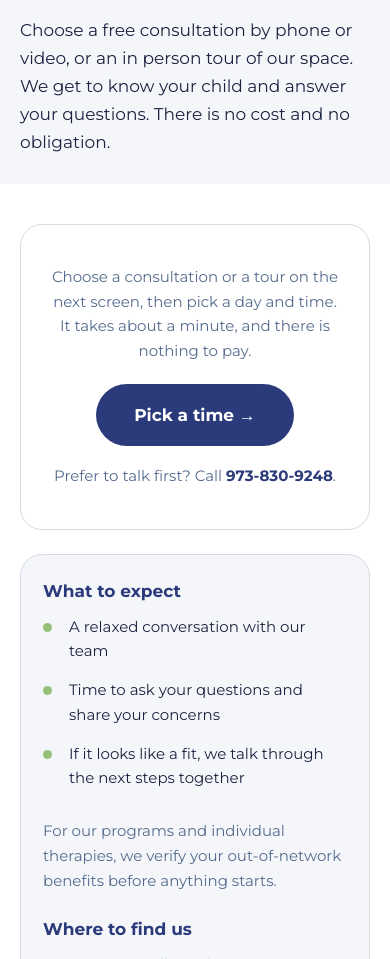
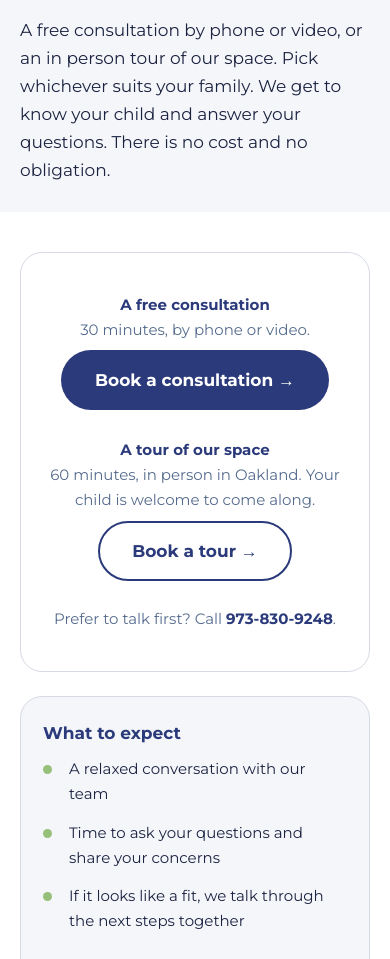
Before and after one commit to eNovoOs/cfd-demo, a plain HTML site: page book.html in a window 390 px wide. Shown: the part 248-1207 px from the top of the page. Drawn offline with Linux system fonts and the light colour scheme; a web font is replaced by a local one.

Commit message:
Split /book into two direct calendar links, drop the Service Menu
The osenovo Service Menu is gone. It only accepts calendars of type
"Service Booking", and that type silently never sends the booking
confirmation email: the checkbox is enabled, the booking is created, and
no email is sent or logged. Confirmed by testing the same settings under
two different owner users, and against a "One-On-One" calendar which
sends correctly from appointment@childfam-dev.com with working cancel and
reschedule links.

So both calendars were rebuilt as One-On-One and /book now offers each
one directly: a 30 minute consultation by phone or video, and a 60 minute
in person tour. Both still redirect to /thank-you, so Lead is unchanged.
The click-level ViewContent label now distinguishes the two, which the
single Service Menu link could not do.

Also fixed on the page: the tour button used a .ghost class that this
page never defined, so it rendered as bare text; and the sidebar claimed
we verify out-of-network benefits for all programs and individual
therapies, when only the full day program goes through benefits and the
rest are private pay.

Co-Authored-By: Claude Opus 5 <noreply@anthropic.com>

```diff
--- a/book.html
+++ b/book.html
@@ -90,18 +90,23 @@ fbq('track', 'PageView');
 <div class="hero"><div class="w">
 <div class="eb"><i></i>Free consultation or tour</div>
 <h1>Book a visit.</h1>
-<p class="lede">Choose a free consultation by phone or video, or an in person tour of our space. We get to know your child and answer your questions. There is no cost and no obligation.</p>
+<p class="lede">A free consultation by phone or video, or an in person tour of our space. Pick whichever suits your family. We get to know your child and answer your questions. There is no cost and no obligation.</p>
 </div></div>
 
 <section><div class="w layout">
 <div class="calcard" style="text-align:center;padding:40px 28px">
-<!-- The calendar is linked, not embedded. Embedding it as a cross-site iframe fails in
-     Safari (Prevent Cross-Site Tracking) and under ad/privacy blockers, leaving a blank
-     box. Linking to the hosted calendar page loads it as a first-party context, which
-     works in every browser. It redirects to /thank-you on completion, firing the Lead. -->
-<p class="sm" style="margin-bottom:20px">Choose a consultation or a tour on the next screen, then pick a day and time. It takes about a minute, and there is nothing to pay.</p>
-<a class="btn navy" href="https://calendar.prospectconnect.ai/calendar/6ae0e42012fc54b9021b63d9/service" style="display:inline-block;font-size:17px;padding:17px 38px">Pick a time &rarr;</a>
-<p class="sm" style="margin-top:18px">Prefer to talk first? Call <a href="tel:9738309248" style="color:var(--navy);font-weight:700;text-decoration:none">973-830-9248</a>.</p>
+<!-- Two links, not one menu, and not an embed.
+     Embedding fails in Safari (Prevent Cross-Site Tracking) and under ad blockers.
+     The osenovo Service Menu, which combined both options behind one link, is gone:
+     it only accepts "Service Booking" calendars, and that calendar type silently
+     never sends the booking confirmation email. Tested across two owner users. The
+     "One-On-One" type sends correctly, so both calendars are that type and each gets
+     its own link. Both redirect to /thank-you on completion, firing the Lead. -->
+<p class="sm" style="margin-bottom:8px"><strong style="color:var(--navy)">A free consultation</strong><br>30 minutes, by phone or video.</p>
+<a class="btn navy" href="https://calendar.prospectconnect.ai/calendar/6ae2af8bf61274526d727446" style="display:inline-block;font-size:17px;padding:16px 34px">Book a consultation &rarr;</a>
+<p class="sm" style="margin:28px 0 8px"><strong style="color:var(--navy)">A tour of our space</strong><br>60 minutes, in person in Oakland. Your child is welcome to come along.</p>
+<a class="btn" href="https://calendar.prospectconnect.ai/calendar/6ae2b20ff61274526d727958" style="display:inline-block;font-size:17px;padding:14px 32px;background:#fff;color:var(--navy);border:2px solid var(--navy)">Book a tour &rarr;</a>
+<p class="sm" style="margin-top:26px">Prefer to talk first? Call <a href="tel:9738309248" style="color:var(--navy);font-weight:700;text-decoration:none">973-830-9248</a>.</p>
 </div>
 
 <aside class="side">
@@ -111,7 +116,7 @@ fbq('track', 'PageView');
 <li>Time to ask your questions and share your concerns</li>
 <li>If it looks like a fit, we talk through the next steps together</li>
 </ul>
-<p class="sm" style="margin-top:14px">For our programs and individual therapies, we verify your out-of-network benefits before anything starts.</p>
+<p class="sm" style="margin-top:14px">If you are exploring our full day program, we verify your out-of-network benefits before anything starts. Our other services are private pay.</p>
 <div class="vis">
 <h3 style="margin-top:22px">Where to find us</h3>
 <p>350 Ramapo Valley Rd, Suite 100<br>Oakland, NJ 07436</p>
@@ -125,8 +130,10 @@ fbq('track', 'PageView');
 
 <script>
 // Reaching the booking page is a strong intent signal. Fire ViewContent on load,
-// and on any button click, with static labels only (no field values).
-if (typeof fbq === 'function') fbq('track', 'ViewContent', {content_name: 'Book a consultation', content_category: 'Booking'});
+// and on any button click, with static labels only (no field values). The click
+// label now separates the consultation from the tour, so Meta can tell which of
+// the two a visitor chose.
+if (typeof fbq === 'function') fbq('track', 'ViewContent', {content_name: 'Book a visit', content_category: 'Booking'});
 document.addEventListener('click', function (e) {
   var b = e.target.closest('.btn, button, [data-fb-event]');
   if (!b || typeof fbq !== 'function') return;
```
